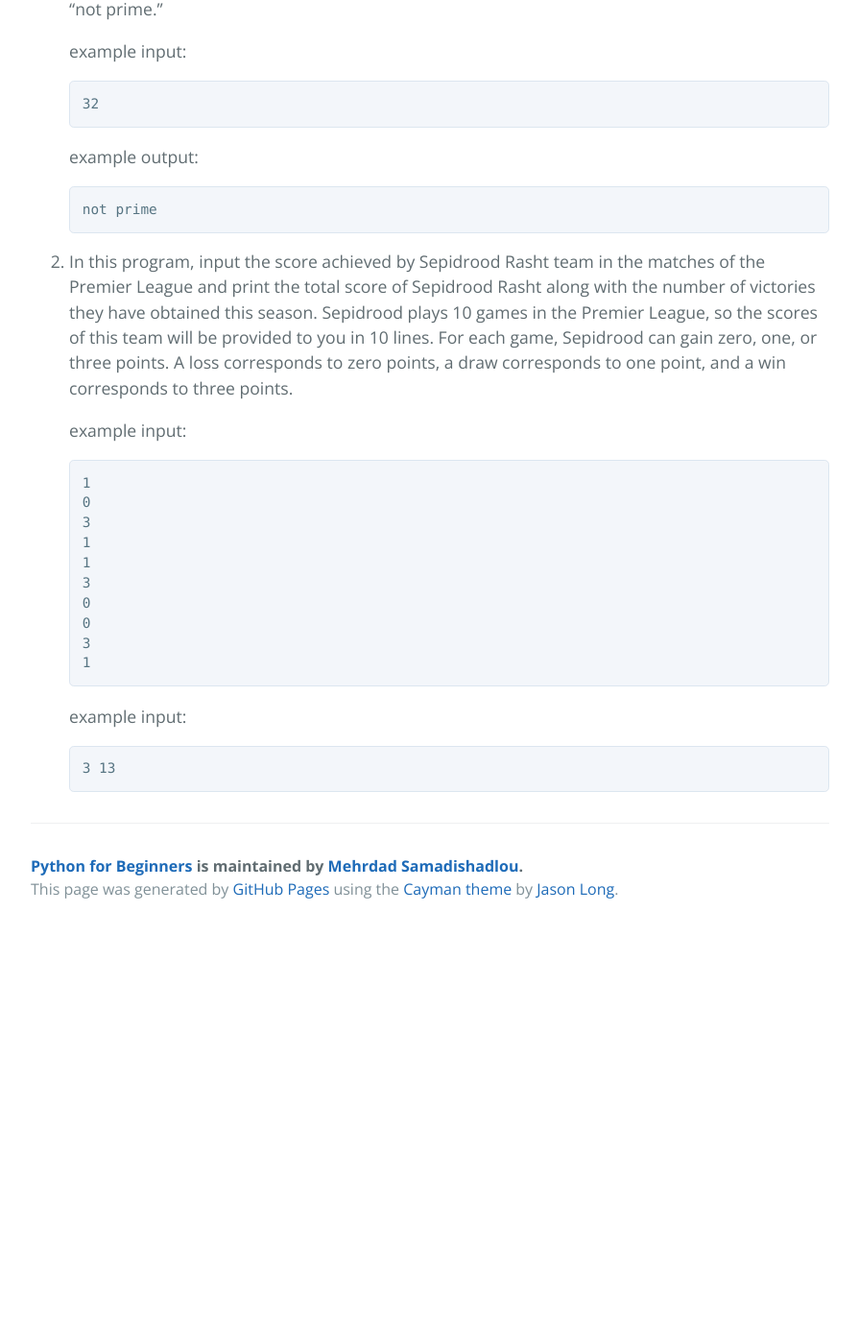
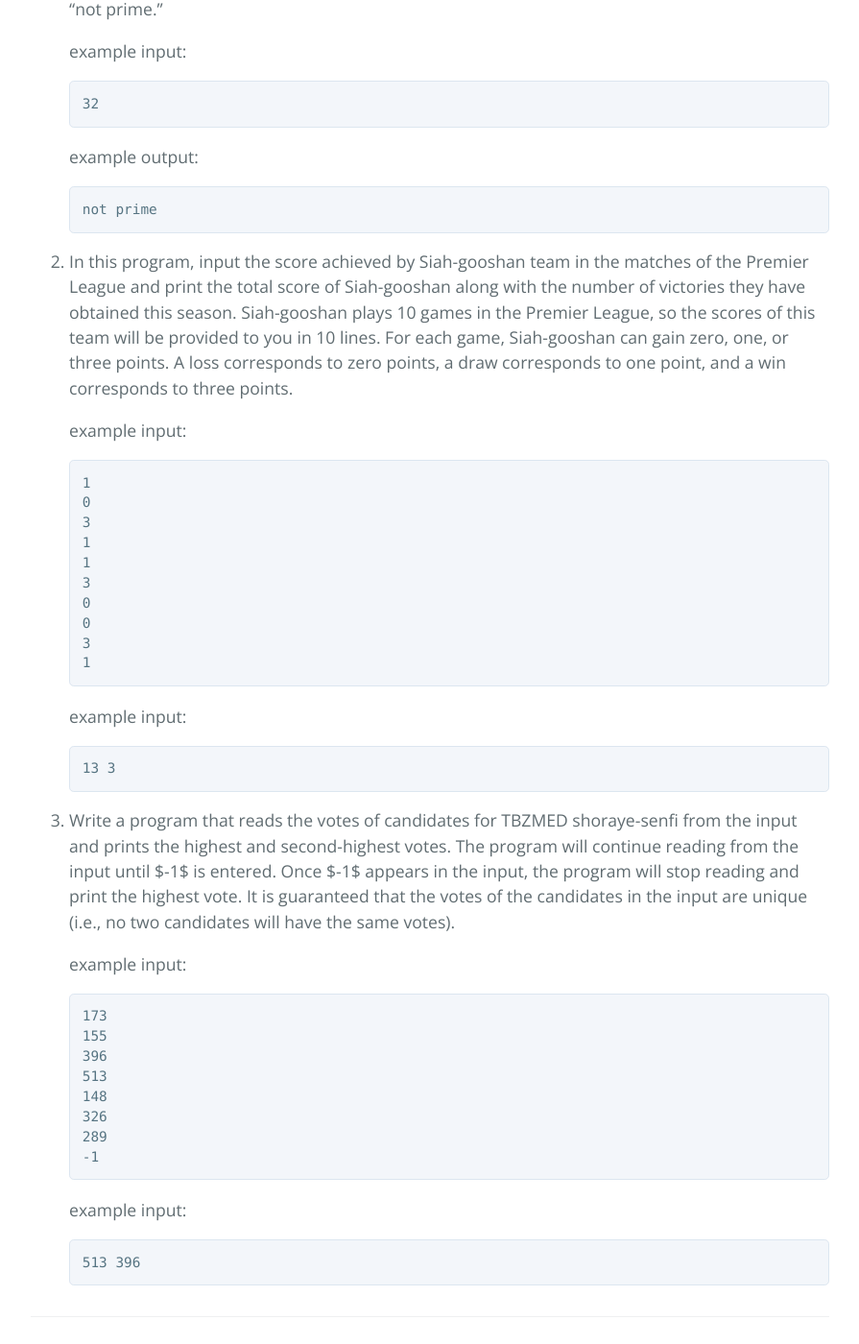
Before and after one commit to MehrdadSamadishadlou/Python_for_Beginners, a Jekyll site: the page built from nexercises.md, in a window 1280 px wide and 1400 px high, scrolled down 4336 px. Shown: the whole window at 96% size, without its empty margins (192-1087 px from the left). Built offline with Jekyll 4.4.1, drawn with Linux system fonts in a browser that asks for light colours; before the commit the page ends 5306 px from its top, so only the background shows below that.

Commit message:
Update nexercises.md

````diff
--- a/nexercises.md
+++ b/nexercises.md
@@ -156,7 +156,7 @@ filename: nexercises
    not prime
    ```
 
-2. In this program, input the score achieved by Sepidrood Rasht team in the matches of the Premier League and print the total score of Sepidrood Rasht along with the number of victories they have obtained this season. Sepidrood plays 10 games in the Premier League, so the scores of this team will be provided to you in 10 lines. For each game, Sepidrood can gain zero, one, or three points. A loss corresponds to zero points, a draw corresponds to one point, and a win corresponds to three points.
+2. In this program, input the score achieved by Siah-gooshan team in the matches of the Premier League and print the total score of Siah-gooshan along with the number of victories they have obtained this season. Siah-gooshan plays 10 games in the Premier League, so the scores of this team will be provided to you in 10 lines. For each game, Siah-gooshan can gain zero, one, or three points. A loss corresponds to zero points, a draw corresponds to one point, and a win corresponds to three points.
 
    example input:
    ```
@@ -174,5 +174,26 @@ filename: nexercises
 
    example input:
    ```
-   3 13
+   13 3
    ```
+
+
+3. Write a program that reads the votes of candidates for TBZMED shoraye-senfi from the input and prints the highest and second-highest votes. The program will continue reading from the input until $-1$ is entered. Once $-1$ appears in the input, the program will stop reading and print the highest vote. It is guaranteed that the votes of the candidates in the input are unique (i.e., no two candidates will have the same votes).
+
+
+   example input:
+   ```
+   173
+   155
+   396
+   513
+   148
+   326
+   289
+   -1
+   ```
+
+   example input:
+   ```
+   513 396
+   ```
````
